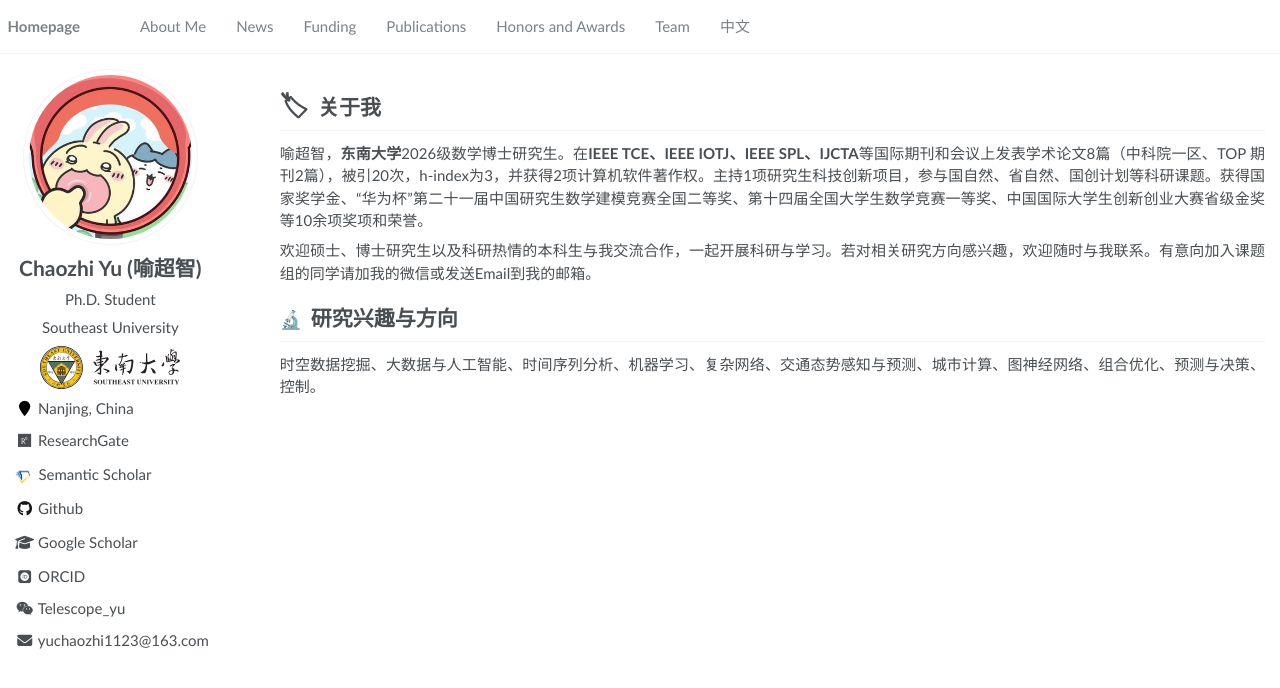
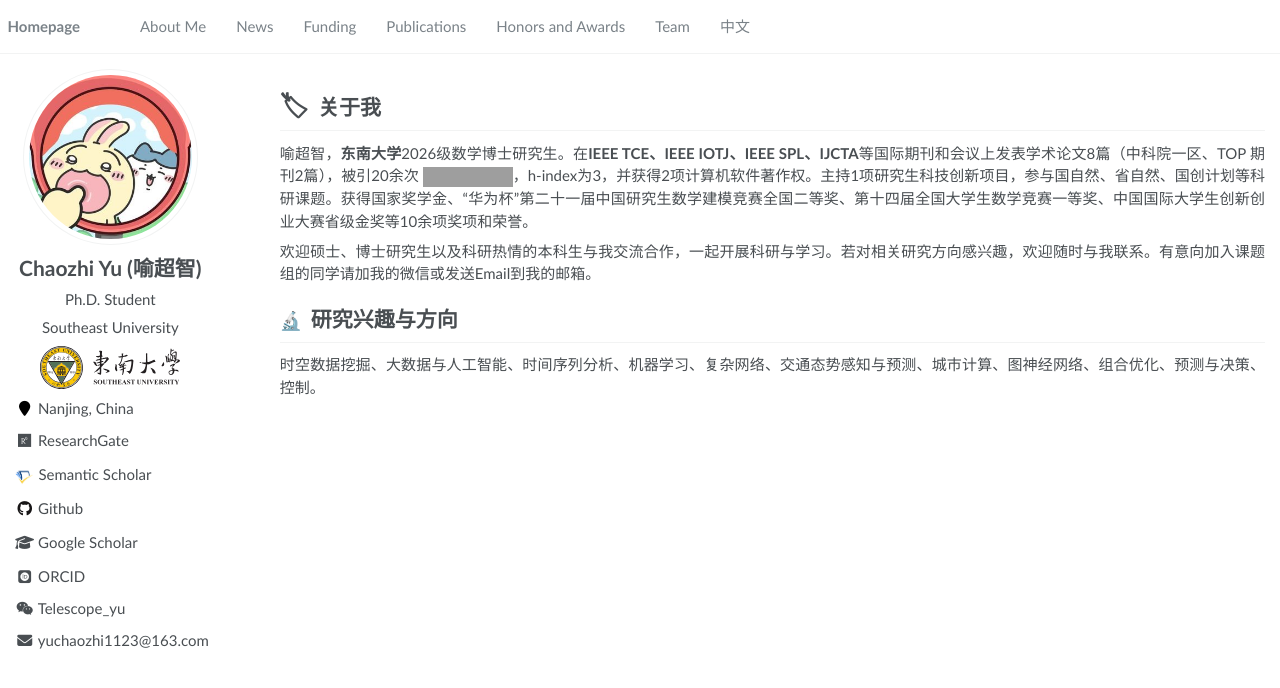
Before and after one commit to yuchaozhi/yuchaozhi.github.io, a Jekyll site: the page built from zh/includes/intro_zh.md, in a window 1280 px wide. Shown: the top 688 px of the page. Built offline with Jekyll 4.4.1, drawn with Linux system fonts in a browser that asks for light colours; some web fonts are replaced; our own code applies the rules of GitHub Pages for plain Markdown files; grey boxes are pictures that could not be loaded.

Commit message:
Enable scheduled Google Scholar citation updates and add citation badges

```diff
--- a/zh/includes/intro_zh.md
+++ b/zh/includes/intro_zh.md
@@ -3,7 +3,7 @@
 {::options parse_block_html="true" /}
 <div class="about-text">
 
-喻超智，**东南大学**2026级数学博士研究生。在**IEEE TCE、IEEE IOTJ、IEEE SPL、IJCTA**等国际期刊和会议上发表学术论文8篇（中科院一区、TOP 期刊2篇），被引20次，h-index为3，并获得2项计算机软件著作权。主持1项研究生科技创新项目，参与国自然、省自然、国创计划等科研课题。获得国家奖学金、“华为杯”第二十一届中国研究生数学建模竞赛全国二等奖、第十四届全国大学生数学竞赛一等奖、中国国际大学生创新创业大赛省级金奖等10余项奖项和荣誉。
+喻超智，**东南大学**2026级数学博士研究生。在**IEEE TCE、IEEE IOTJ、IEEE SPL、IJCTA**等国际期刊和会议上发表学术论文8篇（中科院一区、TOP 期刊2篇），被引20余次 [![Citations](https://img.shields.io/endpoint?logo=Google%20Scholar&url=https%3A%2F%2Fcdn.jsdelivr.net%2Fgh%2Fyuchaozhi%2Fyuchaozhi.github.io@google-scholar-stats%2Fgs_data_shieldsio.json&labelColor=f6f6f6&color=9cf&style=flat&label=citations)](https://scholar.google.com/citations?user=bZ9TsCcAAAAJ)，h-index为3，并获得2项计算机软件著作权。主持1项研究生科技创新项目，参与国自然、省自然、国创计划等科研课题。获得国家奖学金、“华为杯”第二十一届中国研究生数学建模竞赛全国二等奖、第十四届全国大学生数学竞赛一等奖、中国国际大学生创新创业大赛省级金奖等10余项奖项和荣誉。
 
 欢迎硕士、博士研究生以及科研热情的本科生与我交流合作，一起开展科研与学习。若对相关研究方向感兴趣，欢迎随时与我联系。有意向加入课题组的同学请加我的微信或发送Email到我的邮箱。
 
```
Also changed, not shown: _pages/includes/intro.md (+1 -1 lines), .github/workflows/google_scholar_crawler.yaml.
